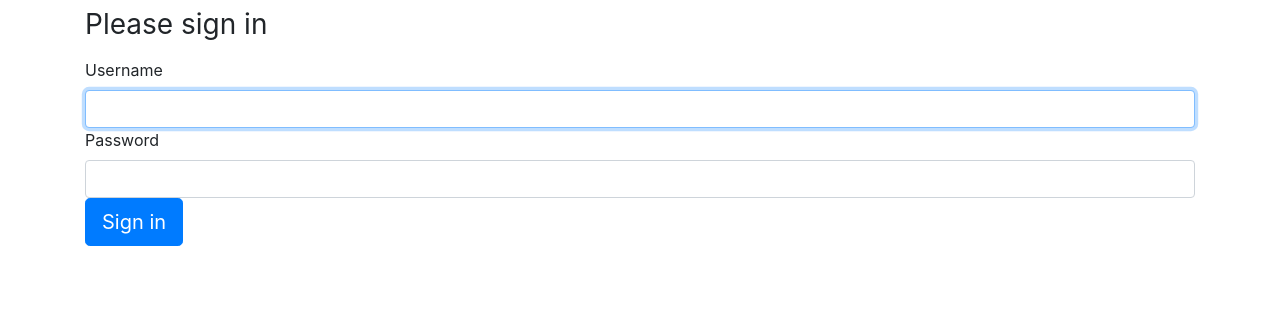
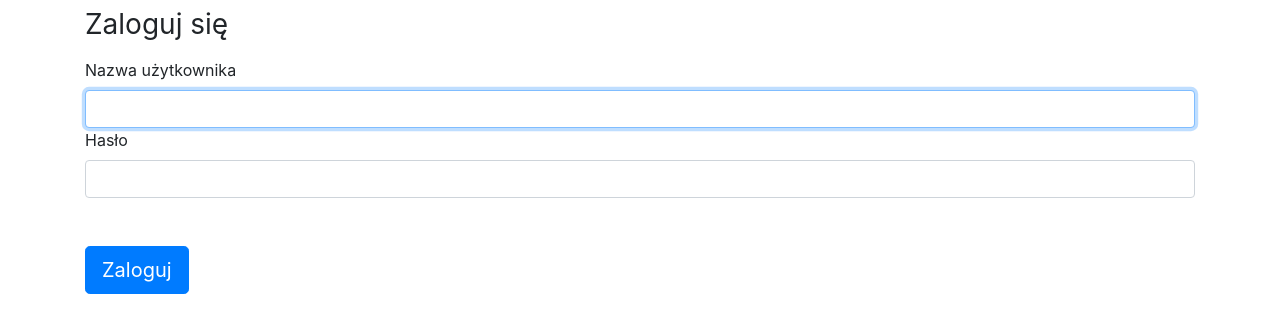
Before and after one commit to PawelPaziewski/komiksowo, a Symfony app: template templates/security/login.html.twig in a window 1280 px wide. Shown: the part 76-409 px from the top of the page. Run offline with Twig, Linux system fonts and the light colour scheme; the template is opened without the code that fills it, so the values that code supplies are empty; some libraries are stand-ins or nearby versions.

Commit message:
translate login page

```diff
--- a/src/Controller/SecurityController.php
+++ b/src/Controller/SecurityController.php
@@ -23,6 +23,8 @@ class SecurityController extends AbstractController
 
     /**
      * @Route("/login", name="app_login")
+     * @param AuthenticationUtils $authenticationUtils
+     * @return Response
      */
     public function login(AuthenticationUtils $authenticationUtils): Response
     {
--- a/src/Form/RegistrationFormType.php
+++ b/src/Form/RegistrationFormType.php
@@ -31,7 +31,7 @@ class RegistrationFormType extends AbstractType
                 'mapped' => false,
                 'constraints' => [
                     new IsTrue([
-                        'message' => 'You should agree to our terms.',
+                        'message' => 'Aby się zarejestrowac musisz zaakceptować regulamin',
                     ]),
                 ],
             ])
@@ -41,11 +41,11 @@ class RegistrationFormType extends AbstractType
                 'mapped' => false,
                 'constraints' => [
                     new NotBlank([
-                        'message' => 'Please enter a password',
+                        'message' => 'Wprowadź hasło',
                     ]),
                     new Length([
                         'min' => 6,
-                        'minMessage' => 'Your password should be at least {{ limit }} characters',
+                        'minMessage' => 'Twoje hasło powinno zawierać co najmniej {{ limit }} znaków',
                         // max length allowed by Symfony for security reasons
                         'max' => 4096,
                     ]),
--- a/src/Security/LoginAuthenticator.php
+++ b/src/Security/LoginAuthenticator.php
@@ -67,7 +67,7 @@ class LoginAuthenticator extends AbstractFormLoginAuthenticator implements Passw
         $user = $this->entityManager->getRepository(User::class)->findOneBy(['username' => $credentials['username']]);
         if (!$user) {
             // fail authentication with a custom error
-            throw new CustomUserMessageAuthenticationException('Username could not be found.');
+            throw new CustomUserMessageAuthenticationException('Nie znaleziono użytkownika o podanej nazwie użytkownika');
         }
         return $user;
     }
--- a/templates/security/login.html.twig
+++ b/templates/security/login.html.twig
@@ -10,34 +10,21 @@
             {% endif %}
             {% if app.user %}
                 <div class="mb-3">
-                    You are logged in as {{ app.user.username }}, <a href="{{ path('app_logout') }}">Logout</a>
+                    Jesteś zalogowany jako {{ app.user.username }}, <a href="{{ path('app_logout') }}">Logout</a>
                 </div>
             {% endif %}
 
-            <h1 class="h3 mb-3 font-weight-normal">Please sign in</h1>
-            <label for="inputUsername">Username</label>
+            <h1 class="h3 mb-3 font-weight-normal">Zaloguj się</h1>
+            <label for="inputUsername">Nazwa użytkownika</label>
             <input type="text" value="{{ last_username }}" name="username" id="inputUsername" class="form-control"
                    required autofocus>
-            <label for="inputPassword">Password</label>
+            <label for="inputPassword">Hasło</label>
             <input type="password" name="password" id="inputPassword" class="form-control" required>
 
             <input type="hidden" name="_csrf_token"
-                   value="{{ csrf_token('authenticate') }}"
-            >
-
-            {#
-                Uncomment this section and add a remember_me option below your firewall to activate remember me functionality.
-                See https://symfony.com/doc/current/security/remember_me.html
-
-                <div class="checkbox mb-3">
-                    <label>
-                        <input type="checkbox" name="_remember_me"> Remember me
-                    </label>
-                </div>
-            #}
-
-            <button class="btn btn-lg btn-primary" type="submit">
-                Sign in
+                   value="{{ csrf_token('authenticate') }}">
+            <button class="btn btn-lg btn-primary mt-5" type="submit">
+                Zaloguj
             </button>
         </form>
     </div>
```
Also changed, not shown: 1 other file.
